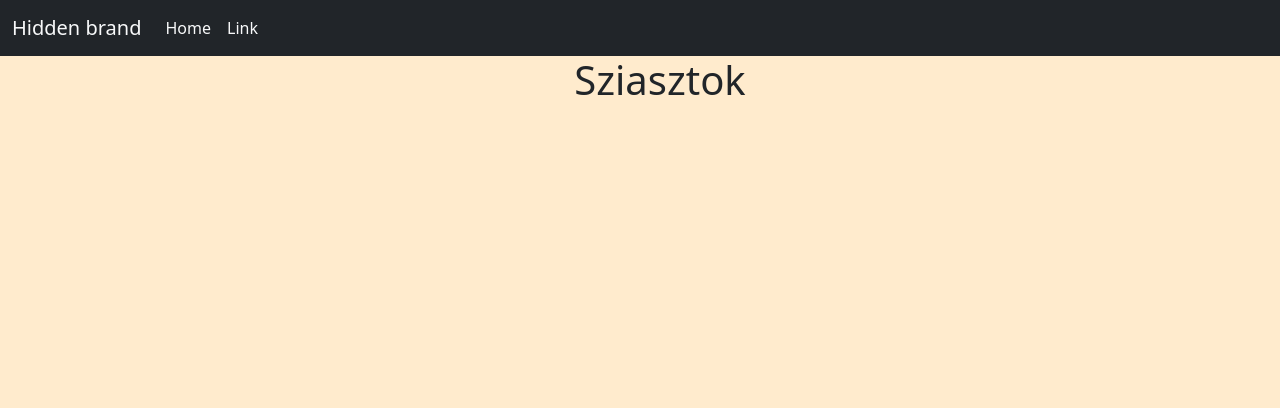
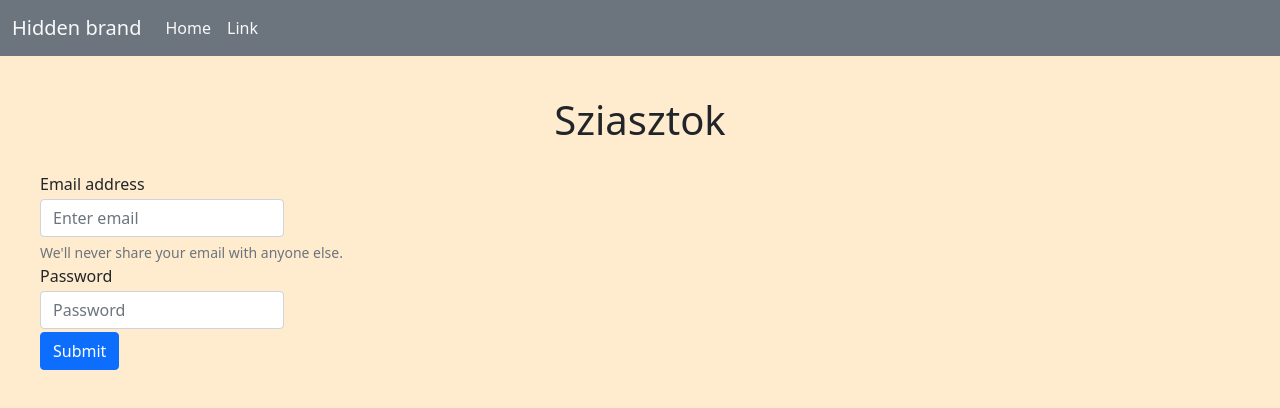
Before and after one commit to LapMa/Foods_Project, a plain HTML site: page index.html in a window 1280 px wide. Drawn offline with nearby package versions, Linux system fonts and the light colour scheme.

Commit message:
Four times

```diff
--- a/index.html
+++ b/index.html
@@ -11,10 +11,11 @@
     integrity="sha384-MrcW6ZMFYlzcLA8Nl+NtUVF0sA7MsXsP1UyJoMp4YLEuNSfAP+JcXn/tWtIaxVXM"
     crossorigin="anonymous"></script>
   <link rel="stylesheet" href="style.css">
+  <script src="main.js"></script>
 </head>
 
 <body>
-  <nav class="navbar navbar-expand-lg navbar-light bg-dark">
+  <nav class="navbar navbar-expand-lg navbar-light bg-secondary">
     <div class="container-fluid">
       <button class="navbar-toggler" type="button" data-bs-toggle="collapse" data-bs-target="#navbarTogglerDemo01"
         aria-controls="navbarTogglerDemo01" aria-expanded="false" aria-label="Toggle navigation">
@@ -33,7 +34,20 @@
       </div>
     </div>
   </nav>
-  <h1 style="margin-left: 40px; text-align: center;">Sziasztok</h1>
+  <h1 style="margin-top: 40px; text-align: center;">Sziasztok</h1>
+  <form>
+    <div class="form-group">
+      <label for="exampleInputEmail1">Email address</label>
+      <input type="email" class="form-control" id="exampleInputEmail1" aria-describedby="emailHelp" placeholder="Enter email">
+      <small id="emailHelp" class="form-text text-muted">We'll never share your email with anyone else.</small>
+    </div>
+    <div class="form-group">
+      <label for="exampleInputPassword1">Password</label>
+      <input type="password" class="form-control" id="exampleInputPassword1" placeholder="Password">
+    </div>
+    <button type="submit" class="btn btn-primary" onclick="save()">Submit</button>
+  </form>
+
 </body>
 
 </html>
--- /dev/null
+++ b/main.js
@@ -0,0 +1,12 @@
+function save(){
+    let email = document.getElementById("exampleInputEmail1").value;
+    let password = document.getElementById("exampleInputPassword1").value;
+
+    if(isNaN(email) && isNaN(password)){
+        console.log("A egyik mező rossz!")
+    }
+    else{
+        localStorage.setItem("E-mail",email);
+        localStorage.setItem("Jelszó",password);
+    }
+}
--- a/style.css
+++ b/style.css
@@ -2,3 +2,11 @@ body{
     margin: auto;
     background-color: blanchedalmond;
 }
+form .form-group input{
+    width: 20%;
+    margin: 3px 0 3px 0;
+}
+form{
+    margin-left: 20px;
+    padding: 20px;
+}
```
